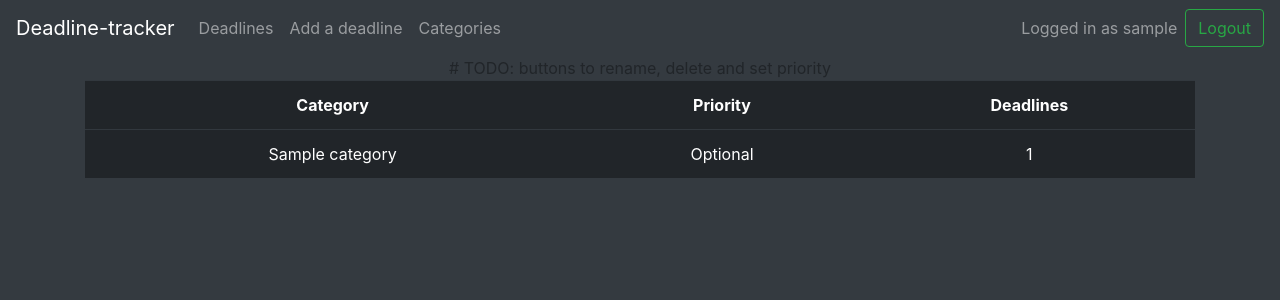
After one commit to Teo44/Deadline-tracker, a Flask app: page /categories in a window 1280 px wide. The commit adds this page. Shown: the top 300 px of the page. Run offline with Flask 2, Linux system fonts and the light colour scheme; a user stored in the database is signed in; tables that the repository leaves empty hold one stand-in row (values such as "Sample post"); some libraries are stand-ins or nearby versions.

Commit message:
Added a listing for categories

```diff
--- a/application/__init__.py
+++ b/application/__init__.py
@@ -20,9 +20,12 @@ from application import views
 from application.deadlines import models
 from application.deadlines import views
 
-    # database model for users
+# database model for users
 from application.auth import models
 from application.auth import views
+
+# database model for deadline categories
+from application.categories import views
 
 # registeration
 from application.auth.models import User
--- /dev/null
+++ b/application/categories/views.py
@@ -0,0 +1,14 @@
+from flask import render_template, request, redirect, url_for
+from application import app, db
+from application.deadlines.models import Deadline, Category, Deadline_Category
+# TODO:
+#from application.categories.forms import CategoryForm
+
+from flask_login import login_required, current_user
+
+@app.route("/categories", methods=["GET"])
+@login_required
+def categories_index():
+    # form that lists all the users categories, with functionality
+    # to rename, delete and change their priority
+    return render_template("categories/list.html", categories = Category.query.filter(Category.account_id == current_user.id))
--- a/application/deadlines/models.py
+++ b/application/deadlines/models.py
@@ -81,7 +81,13 @@ class Category(db.Model):
     def __init__(self, name):
         self.name = name
 
+    @staticmethod
+    def get_deadline_count(category_id):
+        stmt = text("SELECT COUNT(*) FROM Deadline JOIN Deadline__category ON Deadline__category.deadline_id = Deadline.id WHERE Deadline__category.category_id = :id").params(id=category_id)
+        res = db.engine.execute(stmt)
 
+        for row in res:
+            return row[0]
 
     #def __init__(self, name, priority):
     #    self.name = name
--- /dev/null
+++ b/application/templates/categories/list.html
@@ -0,0 +1,28 @@
+{% extends "layout.html" %}
+
+{% block body %}
+	<table class="table table-dark">
+		<tr>
+			<th>Category</th>
+			<th>Priority</th>
+			<th>Deadlines</th>
+		</tr>
+		{% for category in categories %}
+		<tr>
+			<td>{{ category.name }}</td>
+			{% if category.priority == 1 %}
+			<td> Optional </td>
+			{% elif category.priority == 2 %}
+			<td> Normal </td>
+			{% elif category.priority == 3 %}
+			<td> Urgent </td>
+			{% else %}
+			<td> - </td>
+			{% endif %}
+
+			<td>{{ category.get_deadline_count(category.id) }}</td>
+		# TODO: buttons to rename, delete and set priority
+		</tr>
+		{% endfor %}
+	</table>
+{% endblock %}
--- a/application/templates/layout.html
+++ b/application/templates/layout.html
@@ -22,6 +22,9 @@
 			  </li>
 			  <li class="nav-item">
 				  <a class="nav-link" href="{{ url_for('deadlines_form') }}">Add a deadline</a>
+			  </li>
+			  <li class="nav-item">
+				  <a class="nav-link" href="{{ url_for('categories_index') }}">Categories</a>
 			  </li>
 			</ul>
 		  </div>
```
